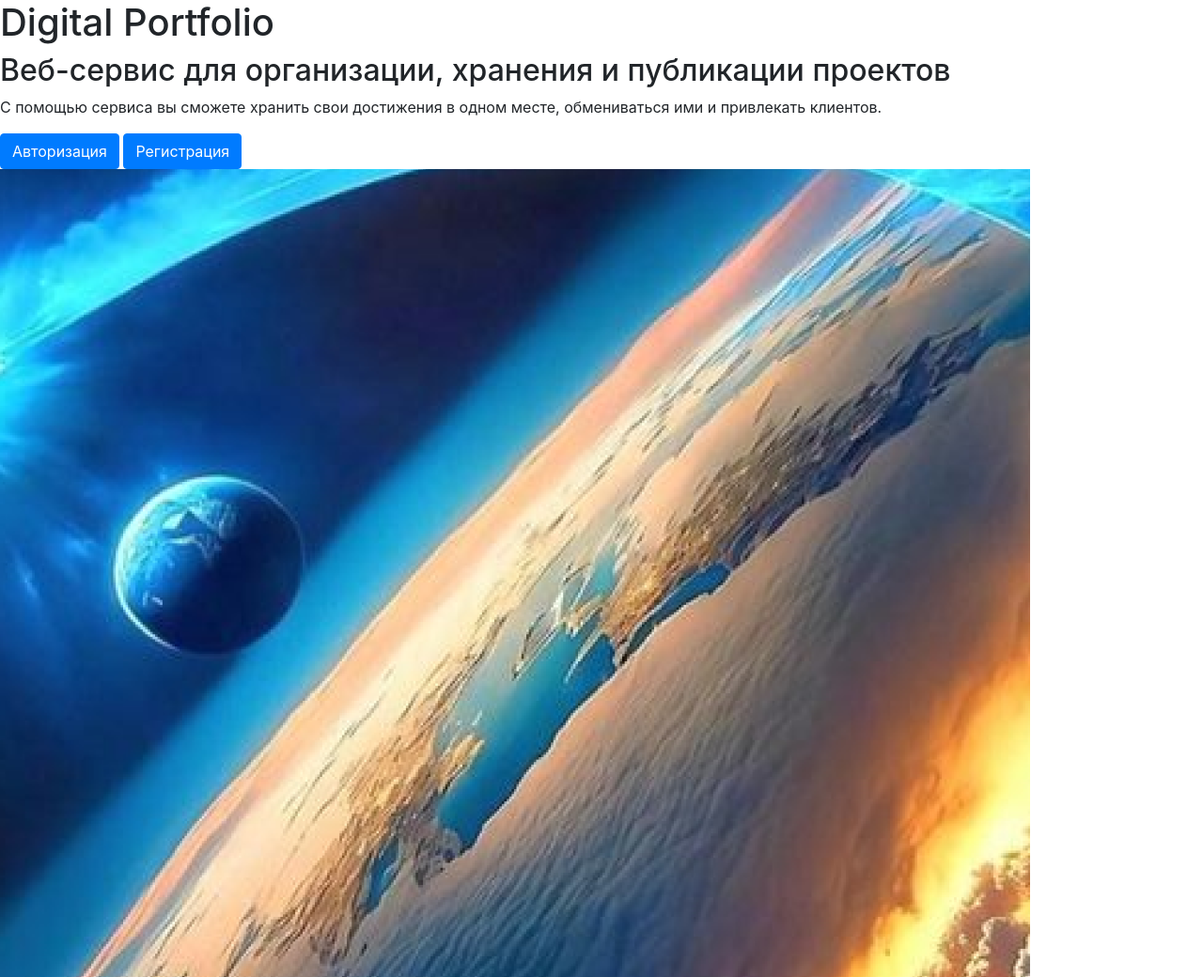
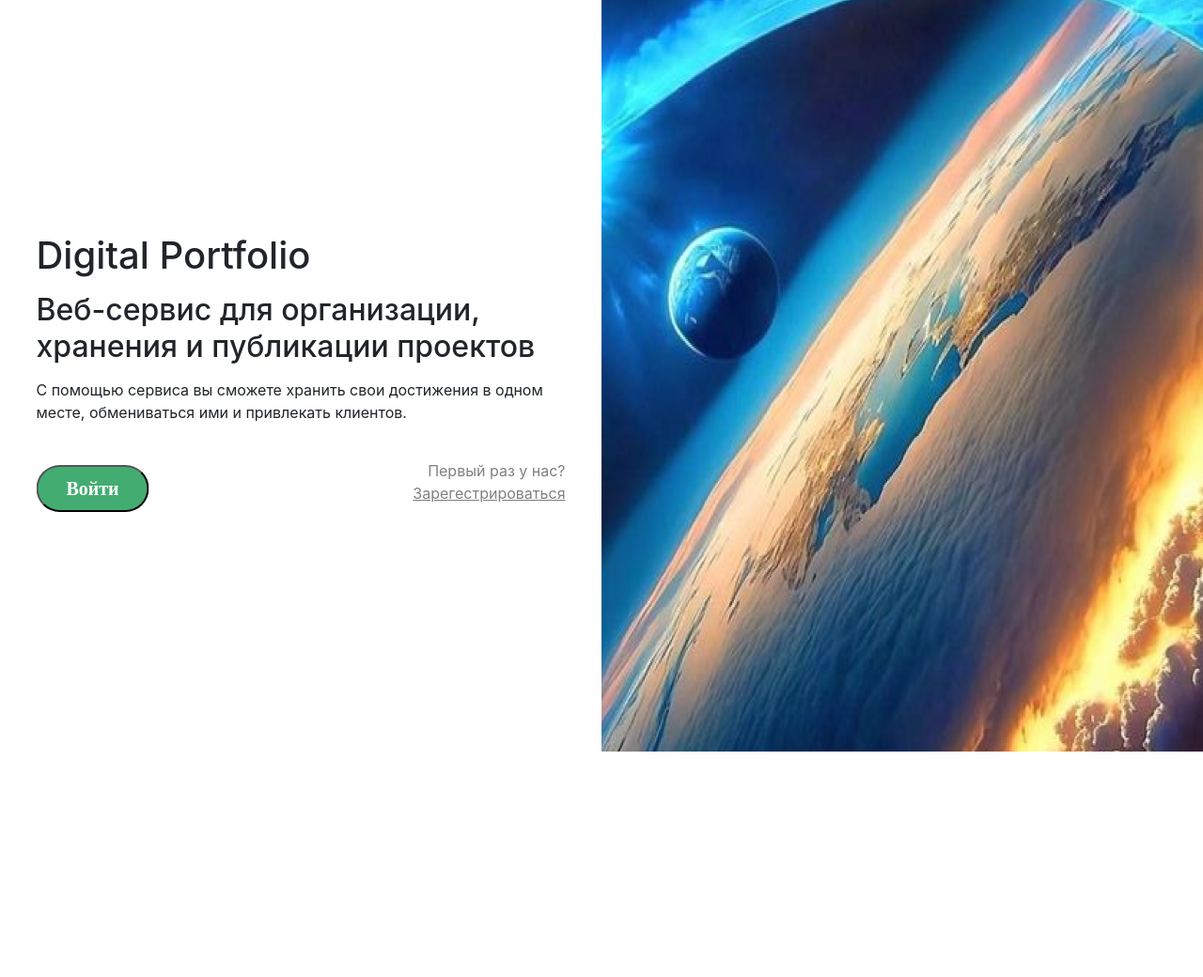
Before and after one commit to dmitryboris/DigitalPortfolio, a Django app: page / in a window 1280 px wide. Shown: the top 1040 px of the page at 94% size. After the commit the page ends 800 px from the top, so only its background shows below. Run offline with Django 5.2, Linux system fonts and the light colour scheme.

Commit message:
edited main page

```diff
--- /dev/null
+++ b/main/static/main/css/main.css
@@ -0,0 +1,73 @@
+.image-1 {
+    width: 50%;
+    position: absolute;
+    right: 0px;
+    height: 100%
+}
+.content {
+    position: absolute;
+    top:  50%;
+    left: 25%;
+    transform: translate(-50%,-50%);
+    padding: 0px;
+    width: 563px;
+    height: 304px;
+    display: grid;
+    grid-template-columns: 1fr 1fr;
+    grid-template-areas: "title title"
+                         "second-title second-title"
+                         "text text"
+                         "enter-button first-time";
+
+}
+.button {
+    margin-top: 20px;
+    display: inline-block;
+    width: 120px;
+    height: 50px;
+    text-align: center;
+    color: white;
+    background-color: #43AC71;
+    font: bold 20px/45px Manrope;
+    position: relative;
+    border-radius: 25px;
+    text-decoration: none;
+}
+
+.button:hover {
+    background: #6CC291;
+}
+.first-time {
+    padding: 0;
+    margin: 0;
+    display: grid;
+    grid-area: first-time;
+    align-self: center;
+}
+.first-time-link {
+    padding: 0;
+    margin: 0;
+    text-decoration: underline;
+    color: grey;
+    justify-self: end;
+
+}
+.first-time-text {
+    padding: 0;
+    margin: 0;
+    color: grey;
+    justify-self: end;
+    align-self: end;
+}
+.title {
+    grid-area: title;
+}
+.second-title {
+    grid-area: second-title;
+}
+.enter-button {
+    grid-area: enter-button;
+}
+.text {
+    grid-area: text;
+}
--- a/main/templates/main/index.html
+++ b/main/templates/main/index.html
@@ -1,22 +1,35 @@
-{% extends "main/sample.html" %}
 {% load static %}
-
-{% block title %}
-    Digital Portfolio
-{% endblock %}
-
-{% block body %}
+<!doctype html>
+<html lang="ru">
+<head>
+    <meta charset="UTF-8">
+    <meta http-equiv="X-UA-Compatible" content="ie=edge">
+    <link rel="stylesheet" href="https://cdn.jsdelivr.net/npm/bootstrap@4.6.2/dist/css/bootstrap.min.css"
+          integrity="sha384-xOolHFLEh07PJGoPkLv1IbcEPTNtaed2xpHsD9ESMhqIYd0nLMwNLD69Npy4HI+N" crossorigin="anonymous">
+    <link rel="stylesheet" href="{% static 'main/css/main.css' %}">
+    {% block extra_styles %}{% endblock %}
+    <title>{% block title %}{% endblock %}</title>
+</head>
+<body>
     <main>
-        <h1> Digital Portfolio </h1>
-        <h2> Веб-сервис для организации, хранения и публикации проектов</h2>
-        <p> С помощью сервиса вы сможете хранить свои достижения в одном месте,
-            обмениваться ими и привлекать клиентов. </p>
-        <div class="buttons">
-            <a href="accounts/login" class="btn btn-primary"> Авторизация </a>
-            <a href="reg/register" class="btn btn-primary"> Регистрация </a>
-        </div>
+        <section class="content">
+            <h1 class="title"> Digital Portfolio </h1>
+            <h2 class="second-title"> Веб-сервис для организации, хранения и публикации проектов</h2>
+            <p class="text"> С помощью сервиса вы сможете хранить свои достижения в одном месте,
+                обмениваться ими и привлекать клиентов. </p>
+            <div class="enter-button">
+                <a href="accounts/login">
+                    <button class="button" type="button">Войти</button>
+                </a>
+            </div>
+            <div class="first-time">
+                <p class="first-time-text">Первый раз у нас?</p>
+                <a class="first-time-link" href="{% url 'register' %}" target="_self"> Зарегестрироваться </a>
+            </div>
+        </section>
         <section class="image">
-            <img src="{% static 'main/img/home.png' %}" width="1096" height="1080" alt="Картиночка">
+            <img src="{% static 'main/img/home.png' %}" class="image-1" alt="Картиночка">
         </section>
     </main>
-{% endblock %}
+</body>
+</html>
```
